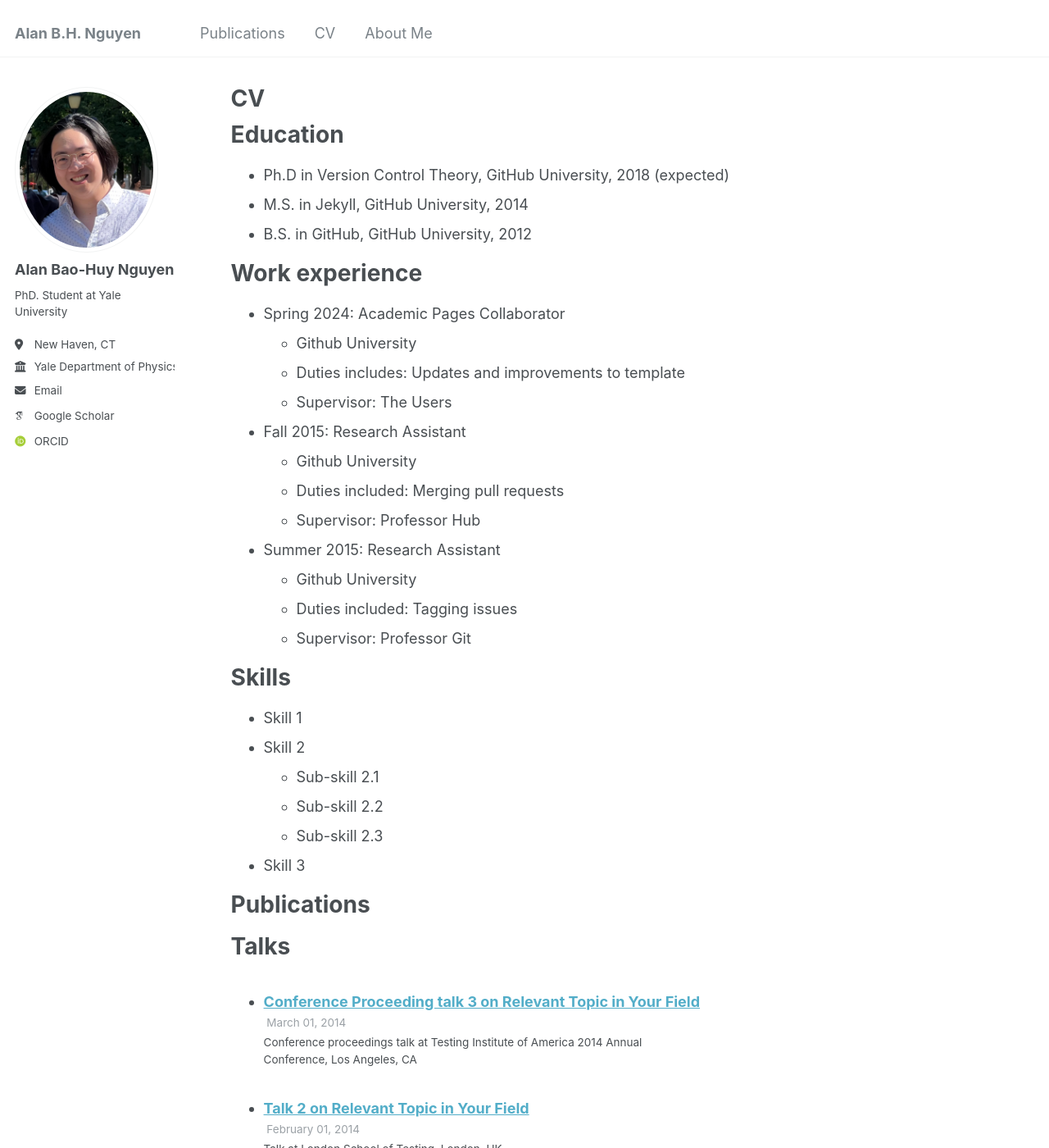
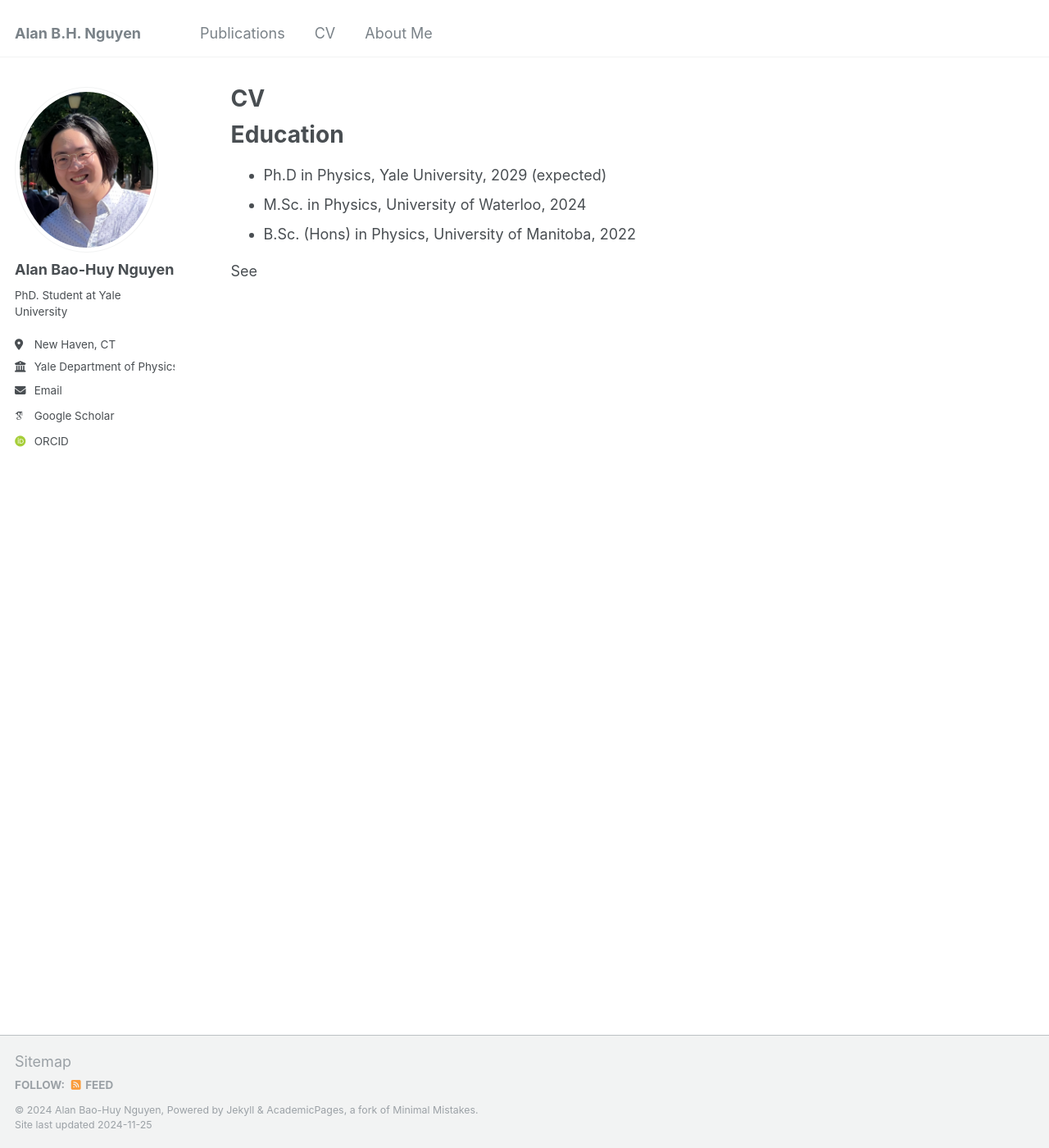
Before and after one commit to alanbhnguyen/alanbhnguyen.github.io, a Jekyll site: the page built from _pages/cv.md, in a window 1280 px wide and 1400 px high. Shown: the whole window at 82% size. Built offline with Jekyll 4.4.1, drawn with Linux system fonts in a browser that asks for light colours; some web fonts are replaced; some of the changed text lies outside the part shown.

Commit message:
Update cv.md

```diff
--- a/_pages/cv.md
+++ b/_pages/cv.md
@@ -11,54 +11,8 @@ redirect_from:
 
 Education
 ======
-* Ph.D in Version Control Theory, GitHub University, 2018 (expected)
-* M.S. in Jekyll, GitHub University, 2014
-* B.S. in GitHub, GitHub University, 2012
+* Ph.D in Physics, Yale University, 2029 (expected)
+* M.Sc. in Physics, University of Waterloo, 2024
+* B.Sc. (Hons) in Physics, University of Manitoba, 2022
 
-Work experience
-======
-* Spring 2024: Academic Pages Collaborator
-  * Github University
-  * Duties includes: Updates and improvements to template
-  * Supervisor: The Users
-
-* Fall 2015: Research Assistant
-  * Github University
-  * Duties included: Merging pull requests
-  * Supervisor: Professor Hub
-
-* Summer 2015: Research Assistant
-  * Github University
-  * Duties included: Tagging issues
-  * Supervisor: Professor Git
-
-Skills
-======
-* Skill 1
-* Skill 2
-  * Sub-skill 2.1
-  * Sub-skill 2.2
-  * Sub-skill 2.3
-* Skill 3
-
-Publications
-======
-  <ul>{% for post in site.publications reversed %}
-    {% include archive-single-cv.html %}
-  {% endfor %}</ul>
-
-Talks
-======
-  <ul>{% for post in site.talks reversed %}
-    {% include archive-single-talk-cv.html  %}
-  {% endfor %}</ul>
-
-Teaching
-======
-  <ul>{% for post in site.teaching reversed %}
-    {% include archive-single-cv.html %}
-  {% endfor %}</ul>
-
-Service and leadership
-======
-* Currently signed in to 43 different slack teams
+See
```
